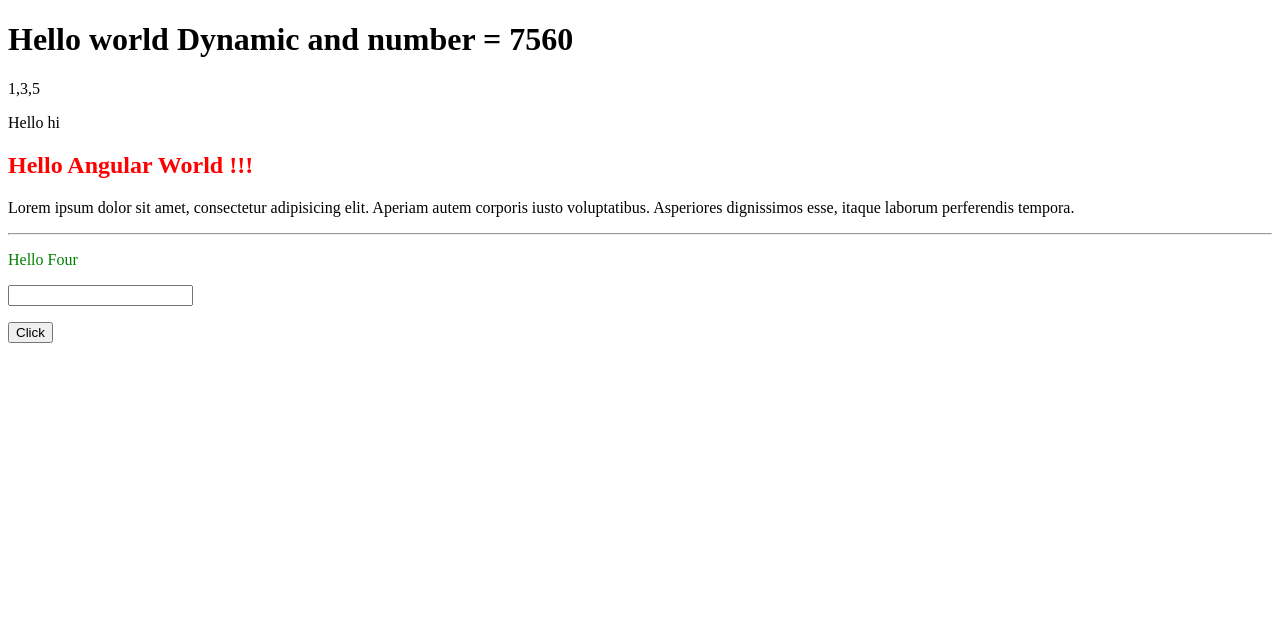
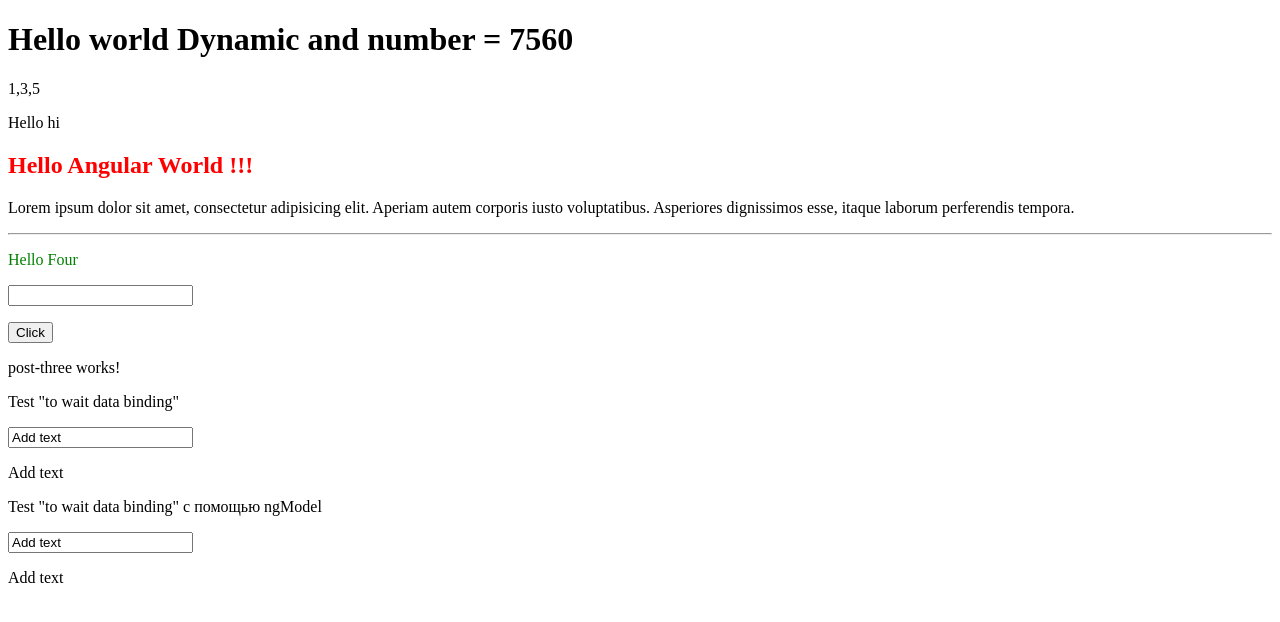
Before and after one commit to FuriticuS/shopAngular, an Angular app: page / in a window 1280 px wide. Shown: the top 622 px of the page. Built offline with nearby package versions, Linux system fonts and the light colour scheme.

Commit message:
add to/wait binding two method

```diff
--- a/src/app/app.component.html
+++ b/src/app/app.component.html
@@ -13,3 +13,7 @@
 
   <button (click)="onClickBtn()">Click</button>
 </div>
+
+<div class="test-binding">
+  <app-post-three></app-post-three>
+</div>
--- a/src/app/app.module.ts
+++ b/src/app/app.module.ts
@@ -6,6 +6,7 @@ import {PostComponent} from "./post/post.component";
 import { PostTwoComponent } from './post-two/post-two.component';
 import { PostThreeComponent } from './post-three/post-three.component';
 import {PostFourComponent} from "./post-four/postFour.component";
+import {FormsModule} from "@angular/forms";
 
 @NgModule({
   declarations: [
@@ -16,7 +17,8 @@ import {PostFourComponent} from "./post-four/postFour.component";
     PostFourComponent
   ],
   imports: [
-    BrowserModule
+    BrowserModule,
+    FormsModule,
   ],
   providers: [],
   bootstrap: [AppComponent]
--- a/src/app/post-three/post-three.component.html
+++ b/src/app/post-three/post-three.component.html
@@ -1 +1,17 @@
 <p>post-three works!</p>
+
+<div>
+  <p>Test "to wait data binding"</p>
+
+  <input type="text" [value]="title" (input)="onInput($event)">
+
+  <p>{{title}}</p>
+</div>
+
+<div>
+  <p>Test "to wait data binding" c помощью ngModel</p>
+
+  <input type="text" [(ngModel)]="titleTwo">
+
+  <p>{{titleTwo}}</p>
+</div>
--- a/src/app/post-three/post-three.component.ts
+++ b/src/app/post-three/post-three.component.ts
@@ -6,5 +6,10 @@ import { Component } from '@angular/core';
   styleUrls: ['./post-three.component.scss']
 })
 export class PostThreeComponent {
+  title='Add text'
+  titleTwo='Add text'
 
+  onInput(event: any){
+    this.title = event.target.value;
+  }
 }
```
